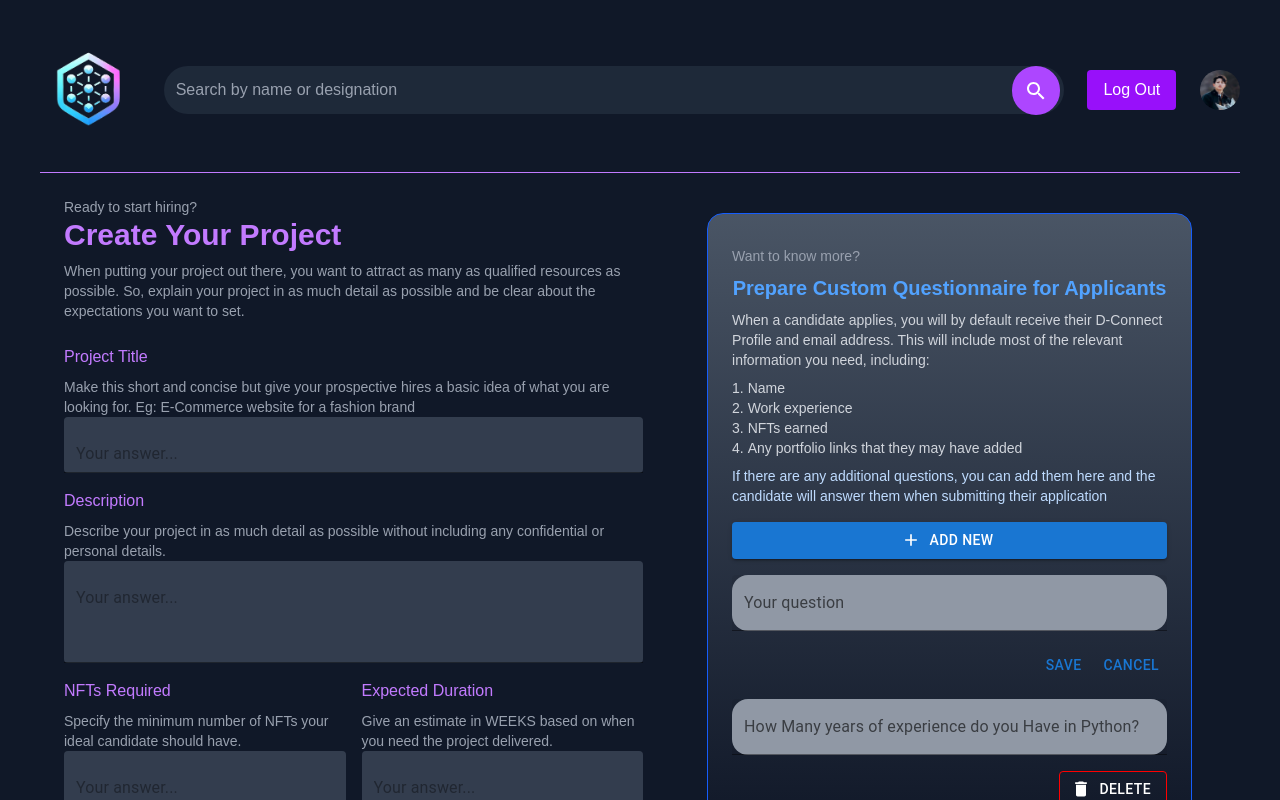
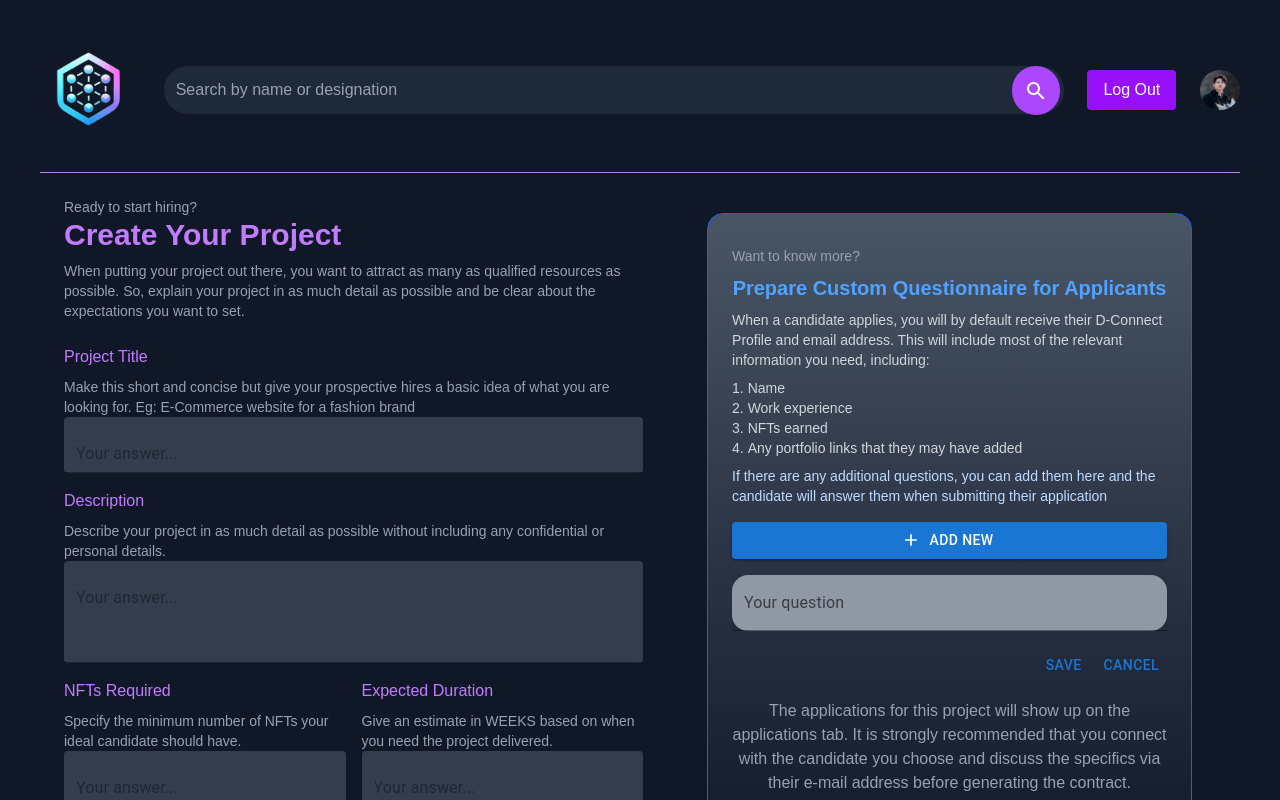
Before and after one commit to Eshmi-25/DConnect, a React (Vite) app in the folder frontend/: page /projectcreation in a window 1280 px wide. Shown: the top 800 px of the page. Built offline with nearby package versions, Linux system fonts and the light colour scheme.

Commit message:
create project

```diff
--- a/frontend/src/pages/ProjectCreationPage.jsx
+++ b/frontend/src/pages/ProjectCreationPage.jsx
@@ -54,9 +54,9 @@ const CreateProject = () => {
     setMessage("");
 
     try {
-      const response = await axios.post("http://localhost:5000/api/projects", formData, {
+      const response = await axios.post("http://localhost:3000/api/projects", formData, {
         headers: { "Content-Type": "application/json" },
-        withCredentials: true, // Ensures cookies (like auth tokens) are sent
+        withCredentials: true,
       });
 
       setMessage("Project created successfully!");
@@ -195,19 +195,28 @@ const CreateProject = () => {
             <TextField variant="filled" fullWidth label="Your question" className="bg-gray-400 rounded-2xl" />
           </div>
           <div className="flex justify-end"Cancel><Button size="medium">Save</Button><Button size="medium">Cancel</Button></div>
+          {/*
           <div className="mt-4 mb-4 ">
             <TextField variant="filled" fullWidth label="How Many years of experience do you Have in Python?" className="bg-gray-400 rounded-2xl " />
-          </div>
-          <div className="flex justify-end">
-          <Button variant="outlined" startIcon={<DeleteIcon />} sx={{ color: "white", borderColor: "red", "&:hover": { borderColor: "darkred", backgroundColor: "rgba(255, 0, 0, 0.1)" }}}>
-           Delete
-           </Button>
-           </div>
-           </div>
+          </div>*/}
+           {/* Display Added Questions */}
+           {formData.questions.map((q, index) => (
+              <div key={index} className="mt-4 flex justify-between items-center bg-gray-700 p-2 rounded">
+                <p className="text-white">{q}</p>
+                <Button
+                  variant="outlined"
+                  startIcon={<DeleteIcon />}
+                  onClick={() => handleRemoveQuestion(index)}
+                  sx={{ color: "white", borderColor: "red", "&:hover": { borderColor: "darkred", backgroundColor: "rgba(255, 0, 0, 0.1)" } }}
+                >
+                  Delete
+                </Button>
+              </div>
+            ))}
            <p className="text-gray-400 mt-4 text-center">The applications for this project will show up on the applications tab. It is strongly recommended that you connect with the candidate you choose and discuss the specifics via their e-mail address before generating the contract.</p>
            <button className="mt-4 w-full bg-purple-500 text-white p-2 rounded" onClick={handleSubmit} disabled={loading}><AddCircleOutlineIcon/>Create Project</button>
         </div>
-
+       </div>
       </div>
     </div>
   );
```
